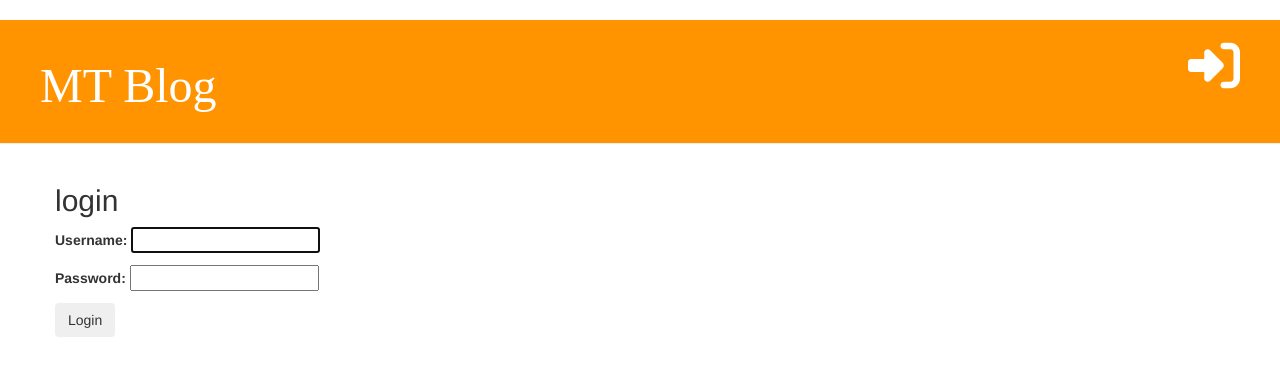
After one commit to MistaMarcus/my_django_site, a Django app: page /accounts/login/ in a window 1280 px wide. The commit adds this page. Shown: the top 376 px of the page. Run offline with Django 3.2, Linux system fonts and the light colour scheme; some libraries are stand-ins or nearby versions; some web fonts are replaced.

Commit message:
Add login functionality

```diff
--- a/blog/templates/blog/base.html
+++ b/blog/templates/blog/base.html
@@ -18,8 +18,11 @@
 
     <div class="page-header">
         {% if user.is_authenticated %}
-        <a href="{% url 'post_draft_list' %}" class="top-menu"><i class="fab fa-firstdraft fa-2x"></i></a>
-        <a href="{% url 'post_new' %}" class="top-menu"><i class="fas fa-plus fa-2x"></i></a>
+            <a href="{% url 'post_draft_list' %}" class="top-menu"><i class="fab fa-firstdraft fa-2x"></i></a>
+            <a href="{% url 'post_new' %}" class="top-menu"><i class="fas fa-plus fa-2x"></i></a>
+        {% else %}
+            <a href="{% url 'login' %}" class="top-menu"><i class="fas fa-sign-in-alt fa-2x"></i></a>
+
         {% endif %}
         <h1><a href="/">MT Blog</a></h1>
     </div>
--- /dev/null
+++ b/blog/templates/registration/login.html
@@ -0,0 +1,10 @@
+{% extends 'blog/base.html' %}
+
+{% block content %}
+    <h2>login</h2>
+    <form  method="post">
+        {% csrf_token %}
+        {{ form.as_p }}
+        <button type="submit" class="btn btn=primary">Login</button>
+    </form>
+{% endblock %}
--- a/blog/urls.py
+++ b/blog/urls.py
@@ -1,5 +1,7 @@
 from django.urls import path
 from . import views
+from django.contrib.auth import views as auth_views
+from django.contrib.auth.views import LoginView
 
 
 urlpatterns = [
@@ -9,5 +11,6 @@ urlpatterns = [
     path('post/new', views.post_new, name='post_new'),
     path('post/<int:pk>/edit', views.post_edit, name='post_edit',),
     path('draft/', views.post_draft_list, name='post_draft_list'),
-    path('post/<int:pk>/publish', views.post_publish, name='post_publish')
+    path('post/<int:pk>/publish', views.post_publish, name='post_publish'),
+    path('accounts/login/', auth_views.LoginView.as_view(), name ='login')
 ]
--- a/mysite/settings.py
+++ b/mysite/settings.py
@@ -27,6 +27,7 @@ DEBUG = True
 
 ALLOWED_HOSTS = []
 
+LOGIN_REDIRECT_URL = 'post_list'
 
 # Application definition
 
```
Also changed, not shown: blog/views.py (+5 -2 lines), db.sqlite3.
